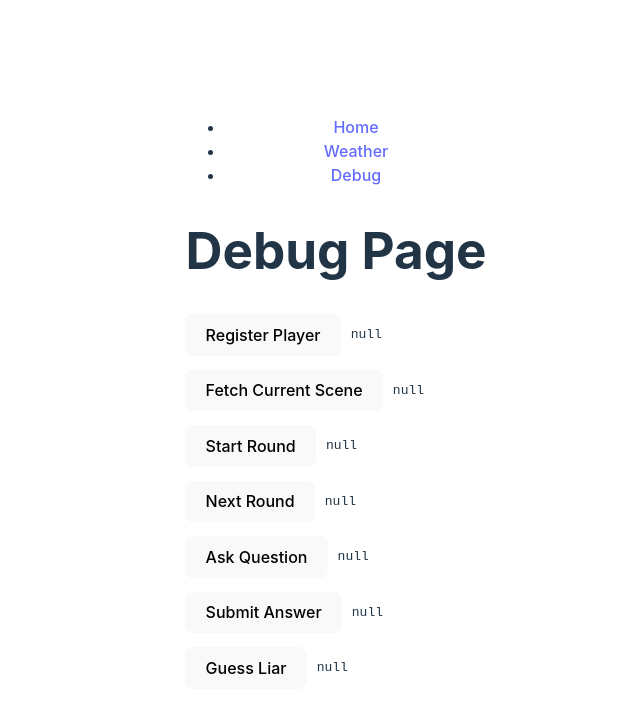
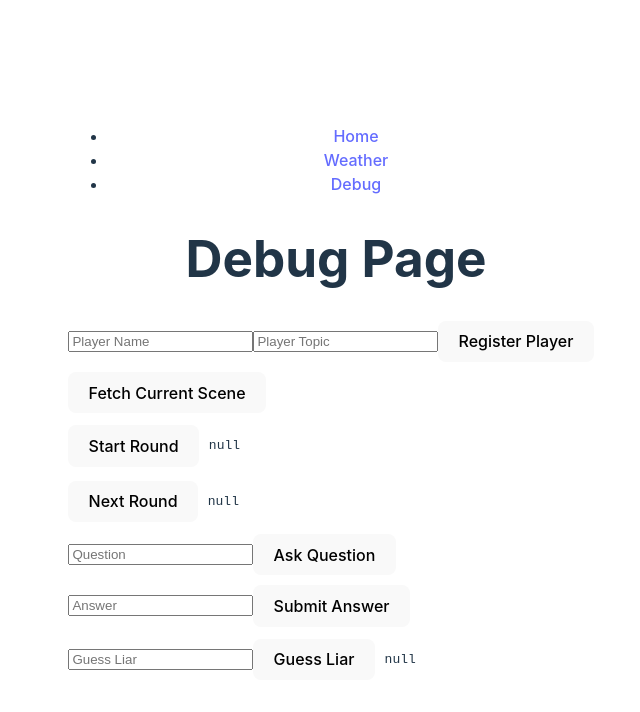
Before and after one commit to Freeesia/korenan, a React (Vite) app in the folder korenan.react.client/: page /debug in a window 1280 px wide. Shown: the top 712 px of the page, without its empty margins (304-944 px from the left). Built offline with nearby package versions, Linux system fonts and the light colour scheme.

Commit message:
デバッグページの入力フィールドを追加し、プレイヤー登録、質問、回答、推測機能を改善

```diff
--- a/korenan.react.client/src/pages/Debug.tsx
+++ b/korenan.react.client/src/pages/Debug.tsx
@@ -1,22 +1,29 @@
 import { useState } from "react";
 import "./Debug.css";
+import { AnswerResponse, GameScene, Player, QuestionResponse } from "../models";
 
 function Debug() {
-  const [registResponse, setRegistResponse] = useState(null);
-  const [scene, setScene] = useState(null);
+  const [registResponse, setRegistResponse] = useState<Player>();
+  const [scene, setScene] = useState<GameScene>();
   const [startResponse, setStartResponse] = useState(null);
   const [nextResponse, setNextResponse] = useState(null);
-  const [questionResponse, setQuestionResponse] = useState(null);
-  const [answerResponse, setAnswerResponse] = useState(null);
+  const [questionResponse, setQuestionResponse] = useState<QuestionResponse>();
+  const [answerResponse, setAnswerResponse] = useState<AnswerResponse>();
   const [guessResponse, setGuessResponse] = useState(null);
 
-  const registPlayer = async (name: string, topic: string) => {
+  const [playerName, setPlayerName] = useState("");
+  const [playerTopic, setPlayerTopic] = useState("");
+  const [question, setQuestion] = useState("");
+  const [answer, setAnswer] = useState("");
+  const [guess, setGuess] = useState("");
+
+  const registPlayer = async () => {
     const response = await fetch("/api/regist", {
       method: "POST",
       headers: {
         "Content-Type": "application/json",
       },
-      body: JSON.stringify({ name, topic }),
+      body: JSON.stringify({ name: playerName, topic: playerTopic }),
     });
     const data = await response.json();
     setRegistResponse(data);
@@ -44,7 +51,7 @@ function Debug() {
     setNextResponse(data);
   };
 
-  const askQuestion = async (question: string) => {
+  const askQuestion = async () => {
     const response = await fetch("/api/question", {
       method: "POST",
       headers: {
@@ -56,7 +63,7 @@ function Debug() {
     setQuestionResponse(data);
   };
 
-  const submitAnswer = async (answer: string) => {
+  const submitAnswer = async () => {
     const response = await fetch("/api/answer", {
       method: "POST",
       headers: {
@@ -68,13 +75,13 @@ function Debug() {
     setAnswerResponse(data);
   };
 
-  const guessLiar = async (target: string) => {
+  const guessLiar = async () => {
     const response = await fetch("/api/guess", {
       method: "POST",
       headers: {
         "Content-Type": "application/json",
       },
-      body: JSON.stringify(target),
+      body: JSON.stringify(guess),
     });
     const data = await response.json();
     setGuessResponse(data);
@@ -84,9 +91,19 @@ function Debug() {
     <div>
       <h1>Debug Page</h1>
       <div className="api-section">
-        <button onClick={() => registPlayer("Player1", "Topic1")}>
-          Register Player
-        </button>
+        <input
+          type="text"
+          placeholder="Player Name"
+          value={playerName}
+          onChange={(e) => setPlayerName(e.target.value)}
+        />
+        <input
+          type="text"
+          placeholder="Player Topic"
+          value={playerTopic}
+          onChange={(e) => setPlayerTopic(e.target.value)}
+        />
+        <button onClick={registPlayer}>Register Player</button>
         <pre>{JSON.stringify(registResponse, null, 2)}</pre>
       </div>
       <div className="api-section">
@@ -102,17 +119,33 @@ function Debug() {
         <pre>{JSON.stringify(nextResponse, null, 2)}</pre>
       </div>
       <div className="api-section">
-        <button onClick={() => askQuestion("Is it an animal?")}>
-          Ask Question
-        </button>
+        <input
+          type="text"
+          placeholder="Question"
+          value={question}
+          onChange={(e) => setQuestion(e.target.value)}
+        />
+        <button onClick={askQuestion}>Ask Question</button>
         <pre>{JSON.stringify(questionResponse, null, 2)}</pre>
       </div>
       <div className="api-section">
-        <button onClick={() => submitAnswer("Dog")}>Submit Answer</button>
+        <input
+          type="text"
+          placeholder="Answer"
+          value={answer}
+          onChange={(e) => setAnswer(e.target.value)}
+        />
+        <button onClick={submitAnswer}>Submit Answer</button>
         <pre>{JSON.stringify(answerResponse, null, 2)}</pre>
       </div>
       <div className="api-section">
-        <button onClick={() => guessLiar("Player1")}>Guess Liar</button>
+        <input
+          type="text"
+          placeholder="Guess Liar"
+          value={guess}
+          onChange={(e) => setGuess(e.target.value)}
+        />
+        <button onClick={guessLiar}>Guess Liar</button>
         <pre>{JSON.stringify(guessResponse, null, 2)}</pre>
       </div>
     </div>
```
